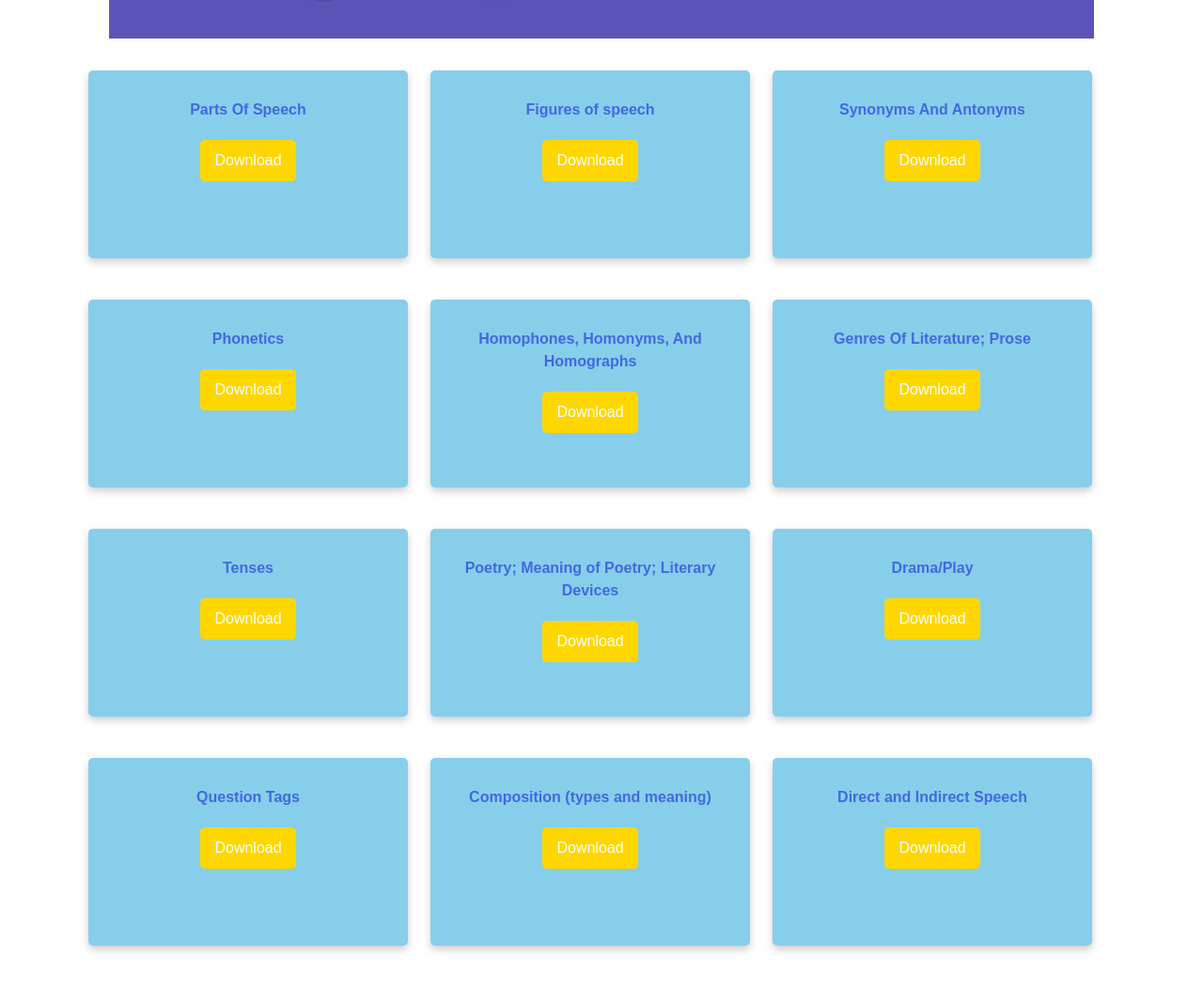
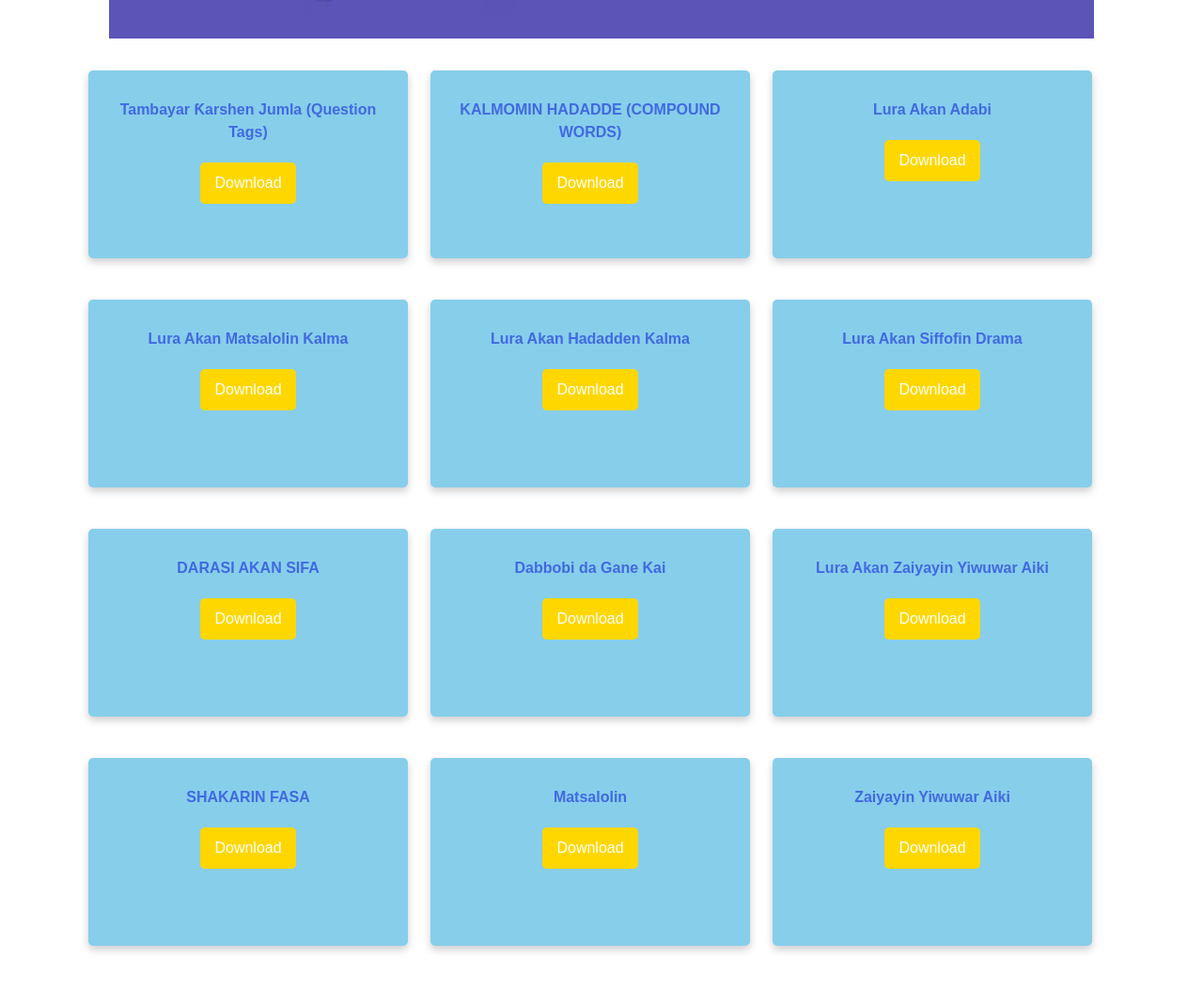
Before and after one commit to TopNaid/Taimoko_hub, a plain HTML site: page Hausapdfs.html in a window 1280 px wide. Shown: the part 569-1622 px from the top of the page at 94% size. Drawn offline with nearby package versions, Linux system fonts and the light colour scheme.

Commit message:
code updated

```diff
--- a/Hausapdfs.html
+++ b/Hausapdfs.html
@@ -42,84 +42,83 @@
     <div class="row row-cols-1 row-cols-md-3 g-4 container">
         <div class="col">
             <div class="box">
-                <div class="subjects">Parts Of Speech</div>
-                <a href="Parts of speech 1.pdf" class="download" download>Download</a>
+                <div class="subjects">Tambayar Ƙarshen Jumla (Question Tags)</div>
+                <a href="docs/Question tags 4.pdf" class="download" download>Download</a>
+            </div>
+        </div>
+        <div class="col">
+            <div class="box">
+                <div class="subjects">KALMOMIN HADADDE (COMPOUND WORDS)</div>
+                <a href="docs/compound wordsS3.pdf" class="download" download>Download</a>
             </div>
         </div>
         <div class="col">
             <div class="box">
 
-                <div class="subjects">Figures of speech</div>
-                <a href="figures-of-speech-pdf.pdf" class="download" download>Download</a>
+                <div class="subjects">Lura Akan Adabi</div>
+                <a href="docs/literature1.pdf" class="download" download>Download</a>
             </div>
         </div>
         <div class="col">
             <div class="box">
 
-                <div class="subjects">Synonyms And Antonyms</div>
-                <a href="synonyms and antonyms.pdf" class="download" download>Download</a>
-            </div>
-        </div>
-        <div class="col">
-            <div class="box">
-
-                <div class="subjects">Phonetics</div>
+                <div class="subjects">Lura Akan Matsalolin Kalma</div>
                 <a href="__UG_B.Ed._Education_70123 B- Teaching of Special English _6310.pdf" class="download" download>Download</a>
             </div>
         </div>
         <div class="col">
             <div class="box">
 
-                <div class="subjects">Homophones, Homonyms, And Homographs</div>
+                <div class="subjects">Lura Akan Hadadden Kalma</div>
                 <a href="8067_Topper_21_101_5_529_8028_Vocabulary_up201911191629_1574161150_2139.pdf" class="download" download>Download</a>
             </div>
         </div>
         <div class="col">
             <div class="box">
 
-                <div class="subjects">Genres Of Literature; Prose</div>
+                <div class="subjects">Lura Akan Siffofin Drama</div>
                 <a href="19093_SS1 NOTE {WK 5}.pdf" class="download" download>Download</a>
             </div>
         </div>
         <div class="col">
             <div class="box">
 
-                <div class="subjects">Tenses</div>
+                <div class="subjects">DARASI AKAN SIFA</div>
                 <a href="Verb-tenses-present-future-past.pdf" class="download" download>Download</a>
             </div>
         </div>
         <div class="col">
             <div class="box">
 
-                <div class="subjects">Poetry; Meaning of Poetry; Literary Devices</div>
+                <div class="subjects">Dabbobi da Gane Kai</div>
                 <a href="devices.pdf" class="download" download>Download</a>
             </div>
         </div>
         <div class="col">
             <div class="box">
 
-                <div class="subjects">Drama/Play</div>
+                <div class="subjects">Lura Akan Zaiyayin Yiwuwar Aiki</div>
                 <a href="the elements of drama.pdf" class="download" download>Download</a>
             </div>
         </div>
         <div class="col">
             <div class="box">
 
-                <div class="subjects">Question Tags</div>
+                <div class="subjects">SHAKARIN FASA</div>
                 <a href="question-tags-rules.pdf" class="download" download>Download</a>
             </div>
         </div>
         <div class="col">
             <div class="box">
 
-                <div class="subjects">Composition (types and meaning)</div>
+                <div class="subjects">Matsalolin</div>
                 <a href="12_2020_03_02!06_23_52_PM.pdf" class="download" download>Download</a>
             </div>
         </div>
         <div class="col">
             <div class="box">
 
-                <div class="subjects">Direct and Indirect Speech</div>
+                <div class="subjects">Zaiyayin Yiwuwar Aiki</div>
                 <a href="Direct and Indirect.pdf" class="download" download>Download</a>
             </div>
         </div>
```
Also changed, not shown: Engpdf.html (+3 -4 lines), index.html (+6 -6 lines), mathspdf.html (+13 -13 lines), 7 other files.
